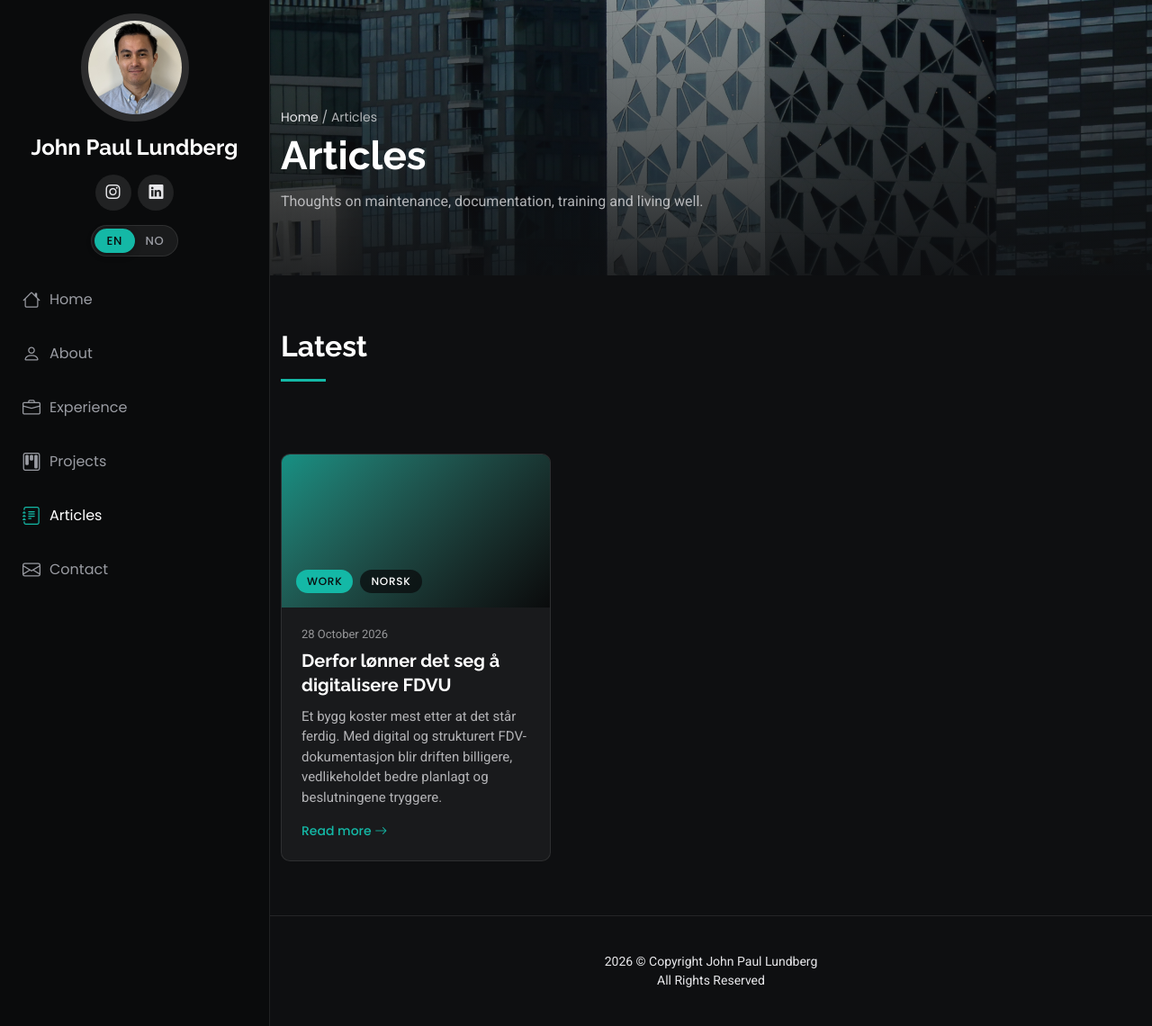
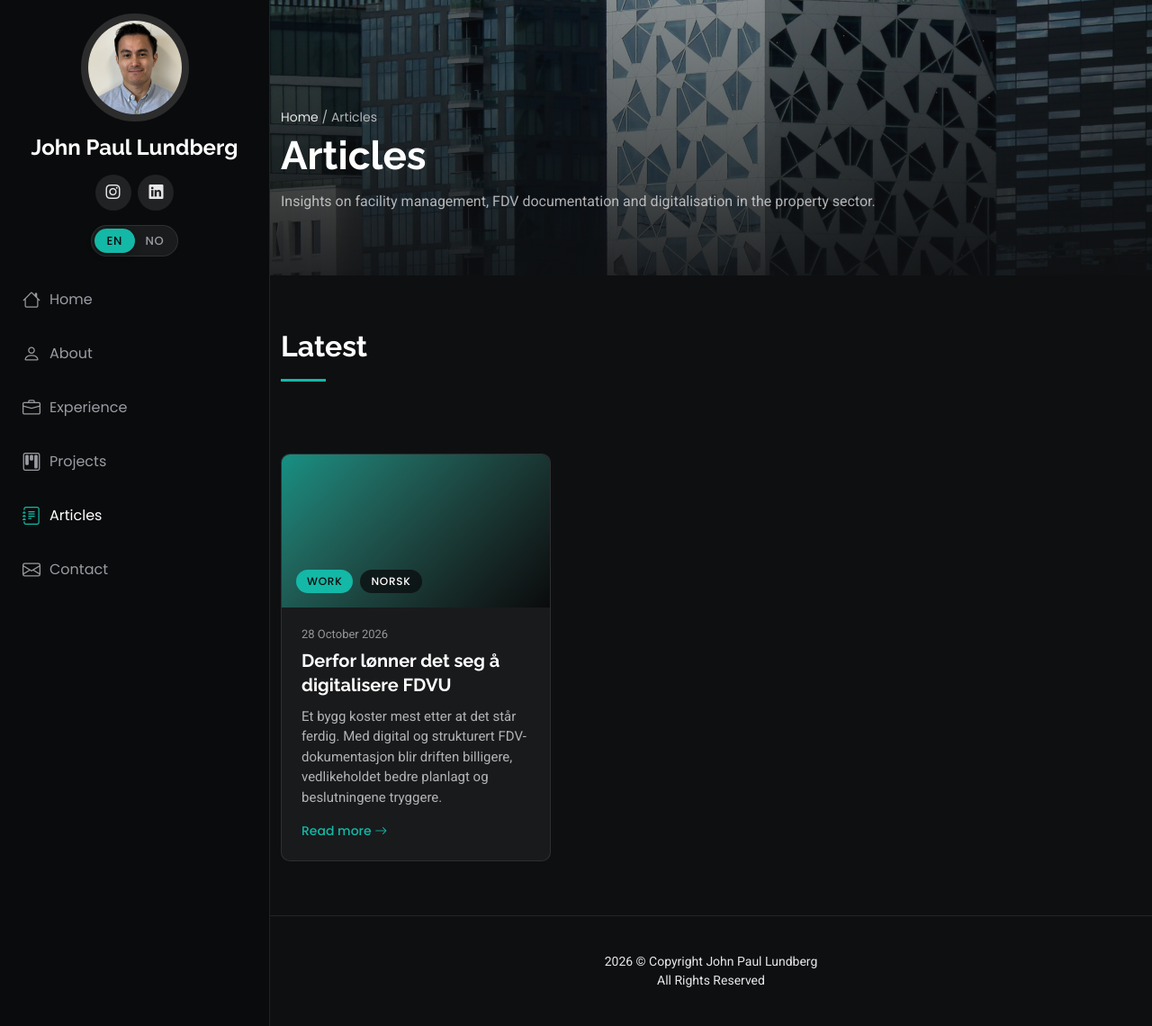
Before and after one commit to Jpme96/jplundberg.github.io, a Jekyll site: the page built from articles/index.html, in a window 1280 px wide and 1140 px high. Shown: the whole window at 90% size. Built offline with Jekyll 4.4.1, drawn with Linux system fonts in a browser that asks for light colours.

Commit message:
More professional intro on the Articles page
Co-Authored-By: Claude Opus 5.5 <noreply@anthropic.com>
Claude-Session: https://claude.ai/code/session_01HU2CPqXNQnbLPNtvAjw5NB

```diff
--- a/articles/index.html
+++ b/articles/index.html
@@ -2,5 +2,5 @@
 layout: article_list
 lang: en
 title: Articles
-summary: Articles by John Paul Lundberg on maintenance, documentation, training and living well.
+summary: Articles by John Paul Lundberg on facility management, FDV documentation and digitalisation in the property sector.
 ---
--- a/no/articles/index.html
+++ b/no/articles/index.html
@@ -2,6 +2,6 @@
 layout: article_list
 lang: nb
 title: Artikler
-summary: Artikler av John Paul Lundberg om vedlikehold, dokumentasjon, trening og et godt liv.
+summary: Artikler av John Paul Lundberg om forvaltning, FDV-dokumentasjon og digitalisering i eiendomsbransjen.
 permalink: /no/articles/
 ---
```
Also changed, not shown: _data/ui.yml (+4 -4 lines).
